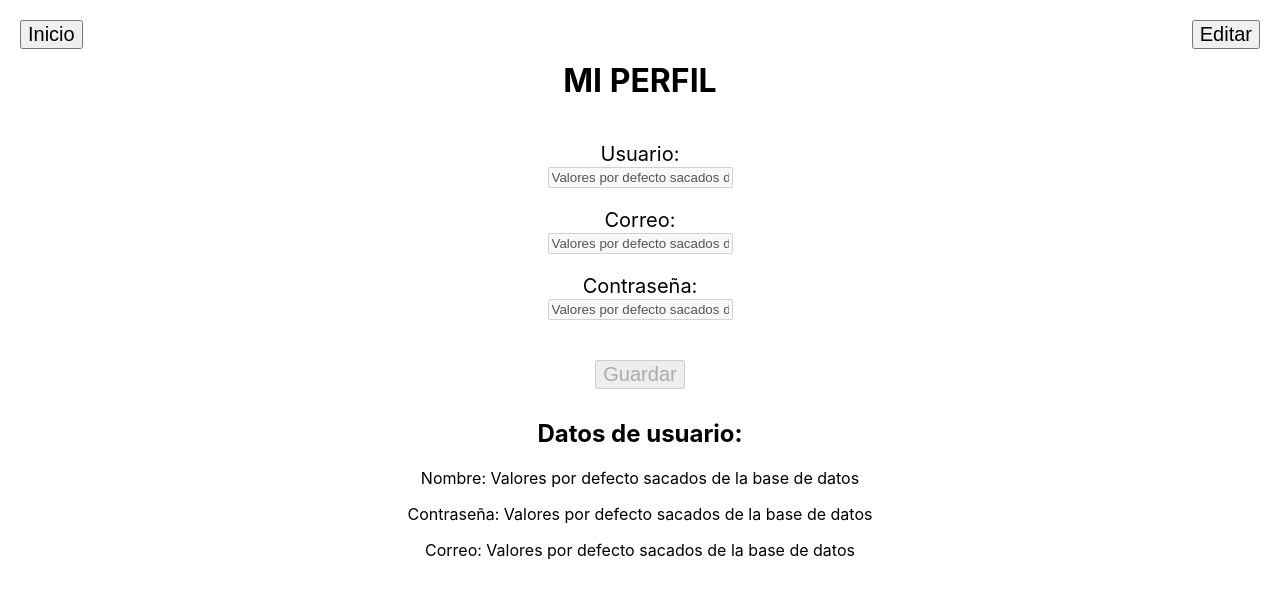
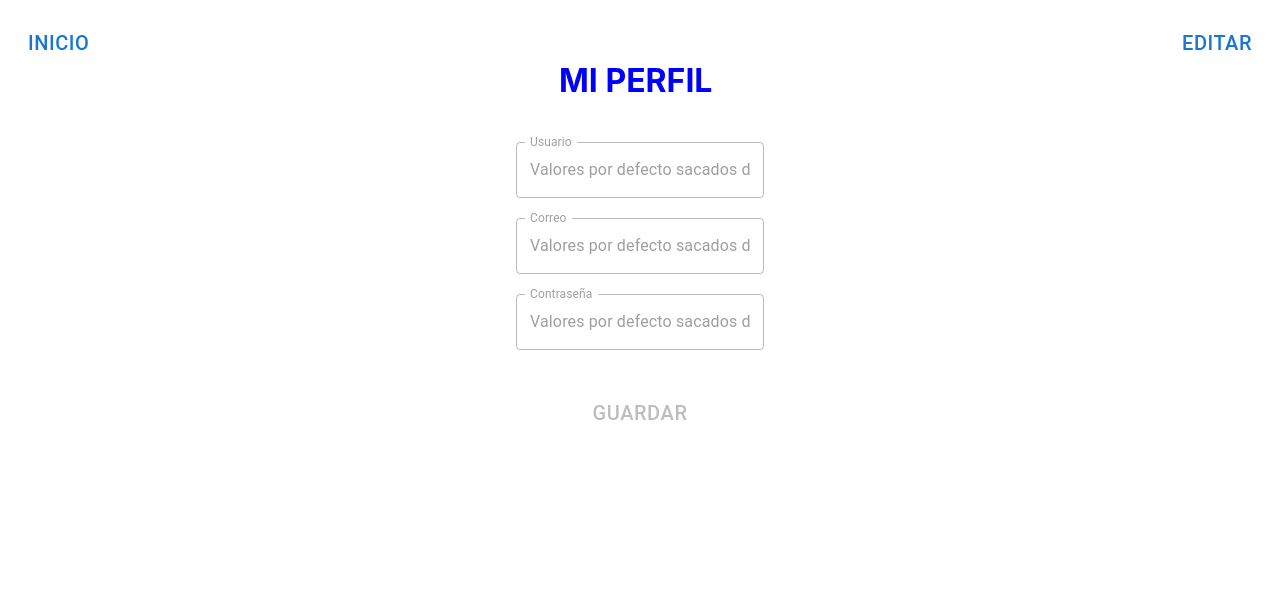
Before and after one commit to MitsuoMurakami/Proyecto2, a React (Create React App) app in the folder my-app/: page /Profile in a window 1280 px wide. Shown: the top 598 px of the page. Built offline with nearby package versions, Linux system fonts and the light colour scheme.

Commit message:
Update mui

```diff
--- a/my-app/src/Operations.jsx
+++ b/my-app/src/Operations.jsx
@@ -1,12 +1,20 @@
 import React,{useState} from 'react';
 import './App.css';
+import {  Box, Button, Stack, TextField, MenuItem } from "@mui/material";
 
-function Operations() {
+function App() {
 
   const [usuario, setUsuario] = useState({
     monto: 'Valor',
+    monto2: 'Valor',
     categoria: 'Valor',
+    amigo: 'Elegir nombre de Amigo'
     });
+    const opciones = [
+      { value: 'amigo1', label: 'Amigo 1' },
+      { value: 'amigo2', label: 'Amigo 2' },
+      { value: 'amigo3', label: 'Amigo 3' },
+    ];
   const [mostrarCuadroEmergente, setMostrarCuadroEmergente] = useState(false);
   const handleChange = (event) => {
     setUsuario({
@@ -24,46 +32,70 @@ function Operations() {
 
   return (
 
-    <div className="App">
-      <button className="Inicio-Boton" style={{float:'left',fontSize:'20px',padding:'20 px 10px', marginLeft:'20px',marginTop:'20px'}} onClick={() => {window.location.href = '/';}}>Inicio</button>
-      <button className="Ingreso-Boton" style={{float:'right',fontSize:'20px',padding:'20 px 10px', marginRight:'20px',marginTop:'20px'}} onClick={handleMostrarCuadroEmergente}>Gasto Compartido</button>
-      <button className="Gasto-Boton" style={{float:'right',fontSize:'20px',padding:'20 px 10px', marginRight:'20px',marginTop:'20px'}}>Gasto</button>
-      <button className="Gasto Compartido-Boton" style={{float:'right',fontSize:'20px',padding:'20 px 10px', marginRight:'20px',marginTop:'20px'}}>Ingreso</button>
+    <Box className="App">
+      <Button className="Inicio-Boton" style={{float:'left',fontSize:'20px',padding:'20 px 10px', marginLeft:'20px',marginTop:'20px'}}>Inicio</Button>
+      <Button className="Ingreso-Boton" style={{float:'right',fontSize:'20px',padding:'20 px 10px', marginRight:'20px',marginTop:'20px'}} onClick={handleMostrarCuadroEmergente}>Gasto Compartido</Button>
+      <Button className="Gasto-Boton" style={{float:'right',fontSize:'20px',padding:'20 px 10px', marginRight:'20px',marginTop:'20px'}}>Gasto</Button>
+      <Button className="Gasto Compartido-Boton" style={{float:'right',fontSize:'20px',padding:'20 px 10px', marginRight:'20px',marginTop:'20px'}}>Ingreso</Button>
       <br></br><br></br>
       <br></br>
-      <div style={{fontSize:'20px',textAlign:'center', marginLeft:'10px'}}>
+      <Box style={{fontSize:'20px',textAlign:'center', marginLeft:'10px'}}>
       <br></br><br></br>
-      <label style={{fontSize:'20px',padding:'20 px 10px'}}>Monto:</label><br></br>
-      <input type="text" name="monto" value={usuario.monto} onChange={handleChange}></input>
+      <TextField
+            id="outlined-basic"
+            label="Monto"
+            variant="outlined"
+            name="monto"
+            value={usuario.monto}
+            onChange={handleChange} ></TextField>
       <br></br><br></br><br></br>
-      <label style={{fontSize:'20px',padding:'20 px 10px'}}>Categoria:</label><br></br>
-      <input type="text" name="categoria" value={usuario.categoria} onChange={handleChange}></input>
-      <br></br><br></br><br></br><br></br>
-      <button className="Confirmar-Boton" style={{fontSize:'20px', padding:'20px 10 px'}}>Confirmar</button>
-
+      <TextField
+            id="outlined-basic"
+            label="Categoria"
+            variant="outlined"
+            name="categoria"
+            value={usuario.categoria}
+            onChange={handleChange} ></TextField>
+      <br></br><br></br>
       {mostrarCuadroEmergente && (
-        <div className="Cuadro-Emergente" style={{fontSize:'20px', padding:'20px 10 px',float:'center'}}>
-          <h2>Gasto Compartido</h2>
-          <label style={{marginLeft:'0'}}>Amigo:</label>
-          <br></br>
-          <select name="amigo">
-            <option value="Amigo 1">Amigo 1</option>
-            <option value="Amigo 2">Amigo 2</option>
-            <option value="Amigo 3">Amigo 3</option></select>
+        <Box className="Cuadro-Emergente" style={{fontSize:'20px', padding:'20px 10 px'}}>
+          <h2 style={{color:'blue'}}>Gasto Compartido</h2>
+          <TextField
+          id="outlined-basic"
+          label="Amigo"
+          variant="outlined"
+          name="amigo"
+          value={opciones[usuario.amigo]}
+          onChange={handleChange}
+          style={{widht:'20000000'}}
+          select
+        >
+          {opciones.map((opcion) => (
+            <MenuItem key={opcion.value} value={opcion.value}>
+              {opcion.label}
+            </MenuItem>
+          ))}
+        </TextField>
           <br></br>
           <br></br>
-          <label style={{marginLeft:'0'}}>Monto:</label>
-          <br></br>
-          <input type="text" name="monto"></input>
+          <TextField
+            id="outlined-basic"
+            label="Monto"
+            variant="outlined"
+            name="monto2"
+            value={usuario.monto2}
+            onChange={handleChange} ></TextField>
           <br></br>
           <br></br>
-          <button onClick={handleCerrarCuadroEmergente}>Cerrar</button>
-        </div>
+          <Button onClick={handleCerrarCuadroEmergente}>Cerrar</Button>
+        </Box>
       )}
-      </div>
+      <br></br><br></br><br></br>
+      <Button className="Confirmar-Boton" style={{fontSize:'20px', padding:'20px 10 px'}}>Confirmar</Button>
+      </Box>
 
-    </div>
+    </Box>
   );
 }
 
-export default Operations;
+export default App;
--- a/my-app/src/Profile.jsx
+++ b/my-app/src/Profile.jsx
@@ -2,6 +2,7 @@ import React,{useState} from 'react';
 import './App.css';
 import {toast, ToastContainer} from 'react-toastify';
 import 'react-toastify/dist/ReactToastify.css';
+import {  Box, Button, Stack, TextField } from "@mui/material";
 
 function App() {
   const [usuario, setUsuario] = useState({
@@ -26,30 +27,45 @@ function App() {
   };
 
   return (
-    <div className="App">
-      <button className="Inicio-Boton" style={{float:'left',fontSize:'20px',padding:'20 px 10px', marginLeft:'20px',marginTop:'20px'}} onClick={() => {window.location.href = '/';}}>Inicio</button>
-      <button onClick={() => setEdicionHabilitada(true)} className="Editar-Boton" style={{float:'right',fontSize:'20px',padding:'20 px 10px', marginRight:'20px',marginTop:'20px' }}>Editar</button>
+    <Box className="App">
+
+      <Button className="Inicio-Boton" style={{float:'left',fontSize:'20px',padding:'20 px 10px', marginLeft:'20px',marginTop:'20px'}}>Inicio</Button>
+      <Button onClick={() => setEdicionHabilitada(true)} className="Editar-Boton" style={{float:'right',fontSize:'20px',padding:'20 px 10px', marginRight:'20px',marginTop:'20px' }}>Editar</Button>
       <br></br><br></br>
-      <h1 style={{textAlign:'center'}}>MI PERFIL</h1>
+      <h1 style={{textAlign:'center', color:'blue'}}>MI PERFIL</h1>
       <br></br>
-      <label style={{fontSize:'20px',padding:'30 px 20px'}}>Usuario:</label><br></br>
-      <input type="text" name="usuario" value={usuario.usuario} onChange={handleChange} disabled={actualizado||!edicionHabilitada} ></input>
+      <TextField
+            id="outlined-basic"
+            label="Usuario"
+            variant="outlined"
+            name="usuario"
+            value={usuario.usuario}
+            onChange={handleChange}
+            disabled={actualizado||!edicionHabilitada} ></TextField>
       <br></br><br></br>
-      <label style={{fontSize:'20px',padding:'20 px 10px'}}>Correo:</label><br></br>
-      <input type="text" name="contraseña" value={usuario.contraseña} onChange={handleChange} disabled={actualizado||!edicionHabilitada}></input>
+      <TextField
+            id="outlined-basic"
+            label="Correo"
+            variant="outlined"
+            name="correo"
+            value={usuario.correo}
+            onChange={handleChange}
+            disabled={actualizado||!edicionHabilitada} ></TextField>
       <br></br><br></br>
-      <label style={{fontSize:'20px',padding:'20 px 10px'}}>Contraseña:</label><br></br>
-      <input type="text" name="correo" value={usuario.correo} onChange={handleChange} disabled={actualizado||!edicionHabilitada}></input>
+      <TextField
+            id="outlined-basic"
+            label="Contraseña"
+            variant="outlined"
+            name="contraseña"
+            value={usuario.contraseña}
+            onChange={handleChange}
+            disabled={actualizado||!edicionHabilitada} ></TextField>
       <br></br><br></br><br></br>
-      <button onClick={handleSave} style={{fontSize:'20px',padding:'20 px 10px'}} disabled={actualizado||!edicionHabilitada}>Guardar</button>
+      <Button onClick={handleSave} style={{fontSize:'20px',padding:'20 px 10px'}} disabled={actualizado||!edicionHabilitada}>Guardar</Button>
       <div style={{ marginTop: '30px' }}>
       <ToastContainer position="top-right" autoClose={3000}></ToastContainer>
-        <h2>Datos de usuario:</h2>
-        <p>Nombre: {usuario.usuario}</p>
-        <p>Contraseña: {usuario.contraseña}</p>
-        <p>Correo: {usuario.correo}</p>
       </div>
-    </div>
+    </Box>
   );
 }
 
```
Also changed, not shown: my-app/src/App.js (+0 -18 lines).
